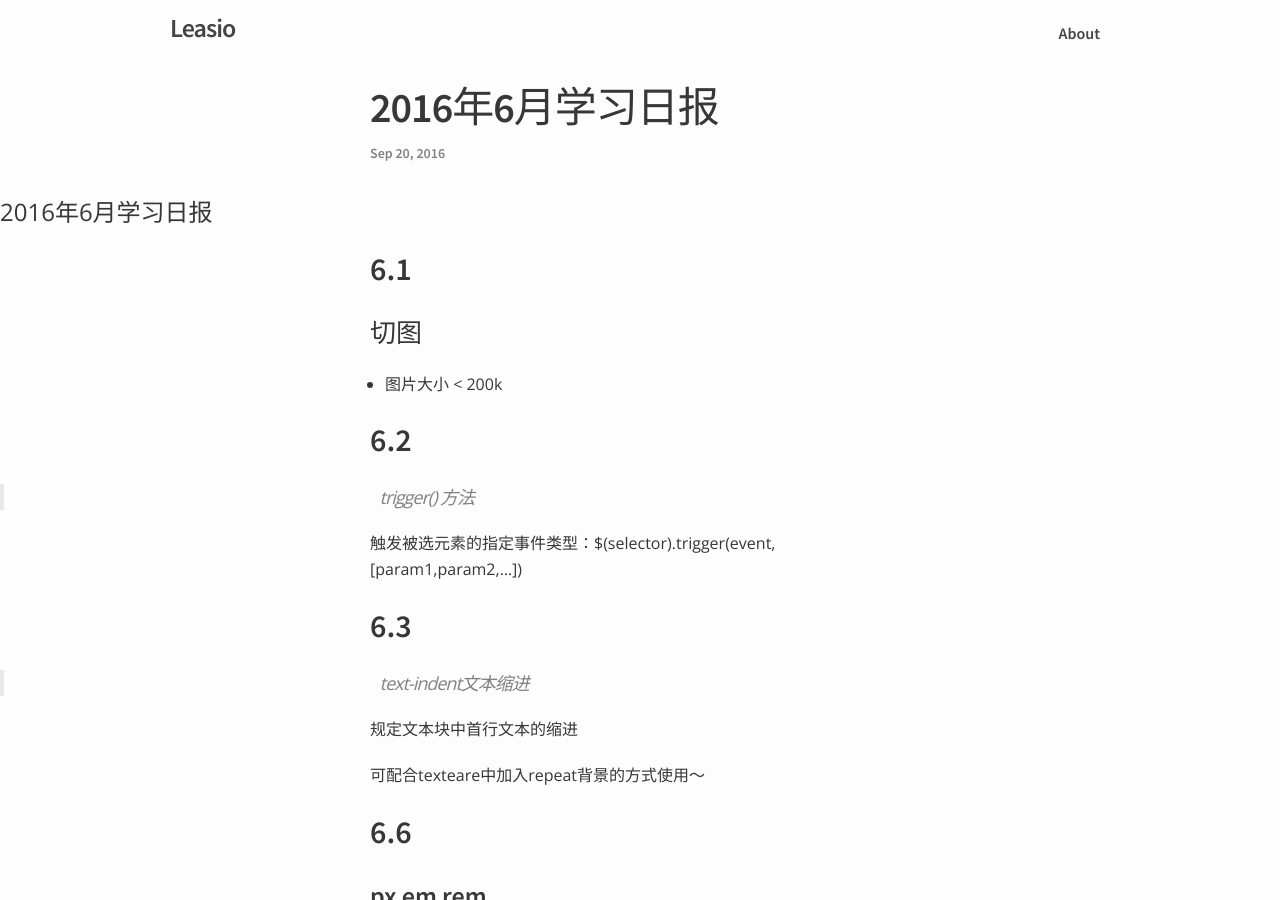
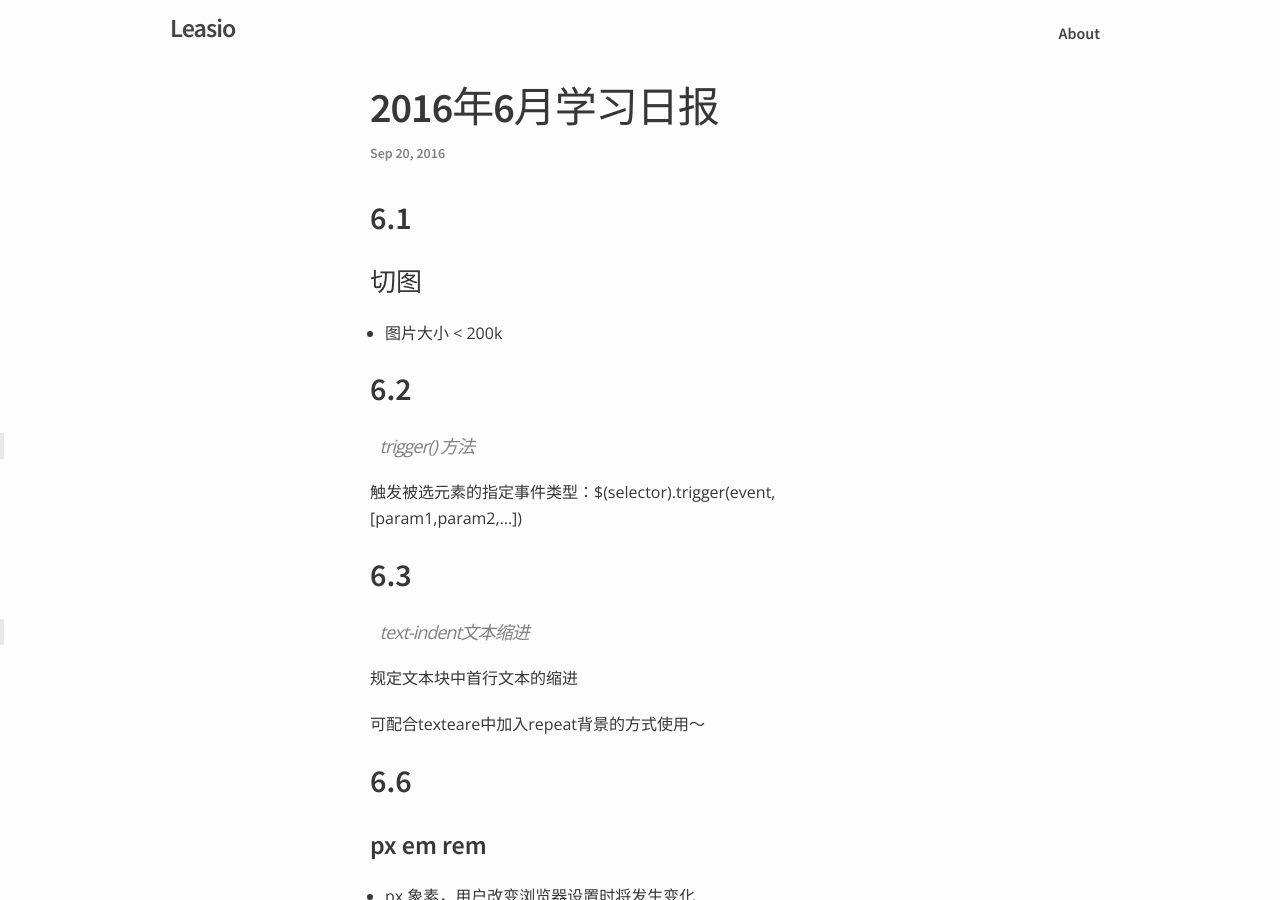
Before and after one commit to leasio/leasio.github.io, a Jekyll site: the page built from _posts/2016-09-20-20160920-01.md, in a window 1280 px wide and 900 px high. Built offline with Jekyll 4.4.1, drawn with Linux system fonts in a browser that asks for light colours.

Commit message:
201609201510

````diff
--- a/_posts/2016-09-20-20160920-01.md
+++ b/_posts/2016-09-20-20160920-01.md
@@ -5,17 +5,21 @@
 categories: jekyll update
 ---
 
-# 2016年6月学习日报
+
 ## 6.1
+
 ### 切图
+
 - 图片大小 < 200k
 
 ## 6.2
+
 > trigger() 方法
 
 触发被选元素的指定事件类型：$(selector).trigger(event,[param1,param2,...])
 
 ## 6.3
+
 > text-indent文本缩进
 
 规定文本块中首行文本的缩进
@@ -23,6 +27,7 @@
 可配合texteare中加入repeat背景的方式使用～
 
 ## 6.6
+
 ### px em rem
 
 - px 象素，用户改变浏览器设置时将发生变化
@@ -32,21 +37,25 @@
 对于不支持rem的浏览器（IE9以下），同时设置px备用。
 
 ## 6.7
+
 > siblings()方法
 
 匹配集合中每个元素的同胞元素：.siblings(selector)
 
 ## 6.8
+
 ### margin负百分比兼容问题
 
 定义：margin的百分比定义基于父对象总高度的百分比，然而对于没设置高度的relative元素，safari的高度与其他浏览器计算方法不同。尽量不要用这个属性。（用top之类）
 
 ## 6.12
+
 ### 行内元素的默认间距
 
 行内元素存在默认间距，设定时可用块级元素的float属性消除间隔
 
 ## 6.13
+
 ### jQuery.extend和jQuery.fn.extend
 
 jQuery.extend:扩展jQuery
@@ -59,11 +68,13 @@
 ```
 
 ## 6.14
+
 ### 关于屏幕背景图显示区域
 
 ```
 background:url(xxx) no-repeat center center;
 ```
+
 屏幕大小会影响显示区域，需父元素设定min-width保证显示范围
 
 ### 描边字
@@ -72,9 +83,11 @@
 text-shadow: h-shadow v-shadow blur color;
 text-shadow: 0 -1px 0 #000, 0 1px 0 #000, -1px 0 0 #000, 1px 0 0 #000;
 ```
+
 思路：设置上下左右的阴影
 
 ## 6.15
+
 ### :nth-child和:nth-of-type
 
 :nth-child(n) 选择器匹配属于其父元素的第 N 个子元素，不论元素的类型
@@ -93,11 +106,13 @@
 IE8及更早不支持！！！
 
 ## 6.16
+
 ### 关于ready
 
 ready在DOM元素加载完成后执行，不包含图片等资源。
 
 ## 6.17
+
 ### 时间戳长度
 
 时间戳有10位和13位，精确到秒和毫秒。
@@ -112,6 +127,7 @@
 无
 
 ## 6.29
+
 # placeholder默认颜色修改
 
 
@@ -124,6 +140,7 @@
 ```
 
 ## 6.30
+
 # 排除某个属性
 
 jquery：not()
@@ -150,6 +167,7 @@
     /* styles for the 3rd LI */
 }
 ```
+
 (这个的效果是大于等于第三个- -)
 
 或者用jquery
````
